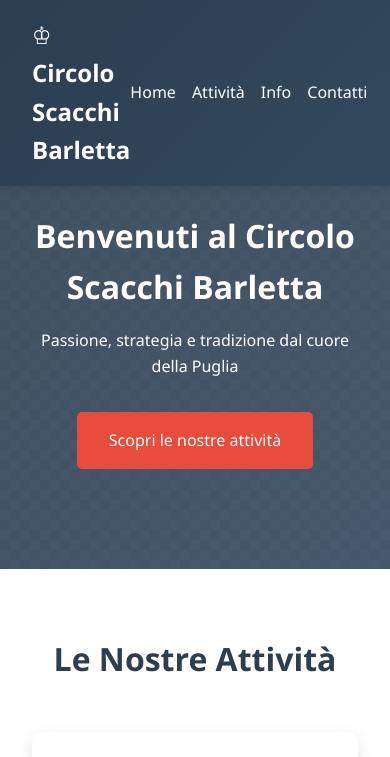
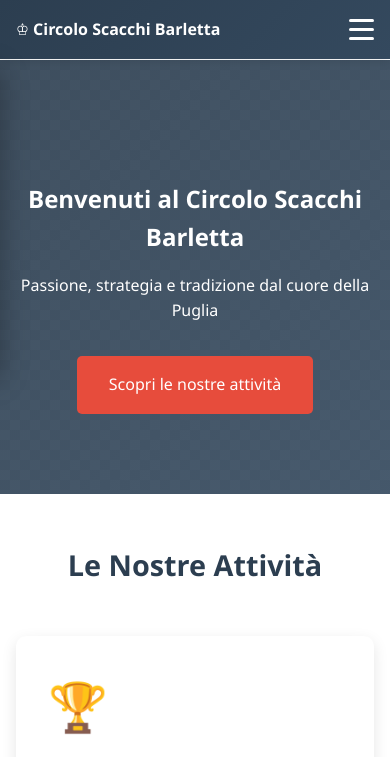
Before and after one commit to Luigik28/demo_sito_scacchi, a plain HTML site: page index.html in a window 390 px wide. Shown: the top 757 px of the page. Drawn offline with Linux system fonts and the light colour scheme.

Commit message:
Implement responsive navigation with hamburger menu
Added responsive navigation menu with hamburger toggle.

```diff
--- a/index.html
+++ b/index.html
@@ -53,6 +53,7 @@
             display: flex;
             align-items: center;
             gap: 0.5rem;
+            z-index: 1001;
         }
 
         .nav-links {
@@ -70,6 +71,27 @@
 
         .nav-links a:hover {
             color: var(--accent-color);
+        }
+
+        /* Menu Hamburger */
+        .menu-toggle {
+            display: none;
+        }
+
+        .hamburger {
+            display: none;
+            flex-direction: column;
+            cursor: pointer;
+            z-index: 1001;
+        }
+
+        .hamburger span {
+            width: 25px;
+            height: 3px;
+            background: white;
+            margin: 3px 0;
+            transition: 0.3s;
+            border-radius: 3px;
         }
 
         /* Hero Section */
@@ -199,14 +221,69 @@
             }
         }
 
-        /* Responsive */
+        /* Responsive per Mobile */
         @media (max-width: 768px) {
+            nav {
+                padding: 0 1rem;
+            }
+
+            .logo {
+                font-size: 1.2rem;
+            }
+
+            .hamburger {
+                display: flex;
+            }
+
             .nav-links {
-                gap: 1rem;
+                position: fixed;
+                left: -100%;
+                top: 60px;
+                flex-direction: column;
+                background: linear-gradient(135deg, var(--primary-color) 0%, #34495e 100%);
+                width: 100%;
+                text-align: center;
+                transition: 0.3s;
+                box-shadow: 0 10px 27px rgba(0,0,0,0.3);
+                padding: 2rem 0;
+                gap: 0;
+            }
+
+            .nav-links li {
+                padding: 1rem 0;
+                border-bottom: 1px solid rgba(255,255,255,0.1);
+            }
+
+            .nav-links li:last-child {
+                border-bottom: none;
+            }
+
+            .nav-links a {
+                font-size: 1.1rem;
+            }
+
+            .menu-toggle:checked ~ .nav-links {
+                left: 0;
+            }
+
+            .menu-toggle:checked ~ .hamburger span:nth-child(1) {
+                transform: rotate(45deg) translate(5px, 5px);
+            }
+
+            .menu-toggle:checked ~ .hamburger span:nth-child(2) {
+                opacity: 0;
+            }
+
+            .menu-toggle:checked ~ .hamburger span:nth-child(3) {
+                transform: rotate(-45deg) translate(7px, -6px);
+            }
+
+            .hero {
+                padding: 120px 1rem 80px;
             }
 
             .hero h1 {
-                font-size: 2rem;
+                font-size: 1.8rem;
             }
 
             .hero p {
@@ -214,7 +291,35 @@
             }
 
             .section-title {
-                font-size: 2rem;
+                font-size: 1.8rem;
+            }
+
+            .card-grid {
+                grid-template-columns: 1fr;
+                gap: 1.5rem;
+            }
+
+            .info-grid {
+                grid-template-columns: repeat(2, 1fr);
+                gap: 1rem;
+            }
+
+            .container {
+                padding: 3rem 1rem;
+            }
+        }
+
+        @media (max-width: 480px) {
+            .hero h1 {
+                font-size: 1.5rem;
+            }
+
+            .logo {
+                font-size: 1rem;
+            }
+
+            .info-grid {
+                grid-template-columns: 1fr;
             }
         }
     </style>
@@ -226,6 +331,12 @@
             <div class="logo">
                 ♔ Circolo Scacchi Barletta
             </div>
+            <input class="menu-toggle" type="checkbox" id="menu-toggle"/>
+            <label class="hamburger" for="menu-toggle">
+                <span></span>
+                <span></span>
+                <span></span>
+            </label>
             <ul class="nav-links">
                 <li><a href="#home">Home</a></li>
                 <li><a href="#attivita">Attività</a></li>
@@ -303,7 +414,6 @@
     <!-- Footer -->
     <footer>
         <p>&copy; 2025 Circolo Scacchi Barletta. Tutti i diritti riservati.</p>
-        <p style="margin-top: 1rem; font-size: 0.9rem;">Design moderno e responsive</p>
     </footer>
 </body>
 </html>
```
